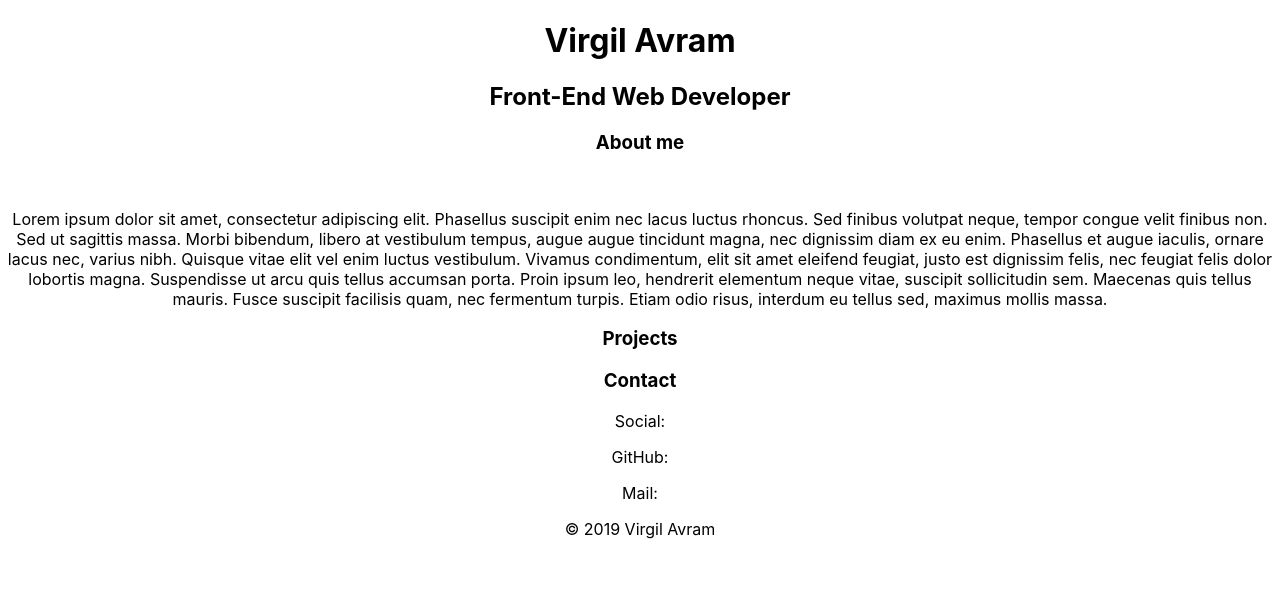
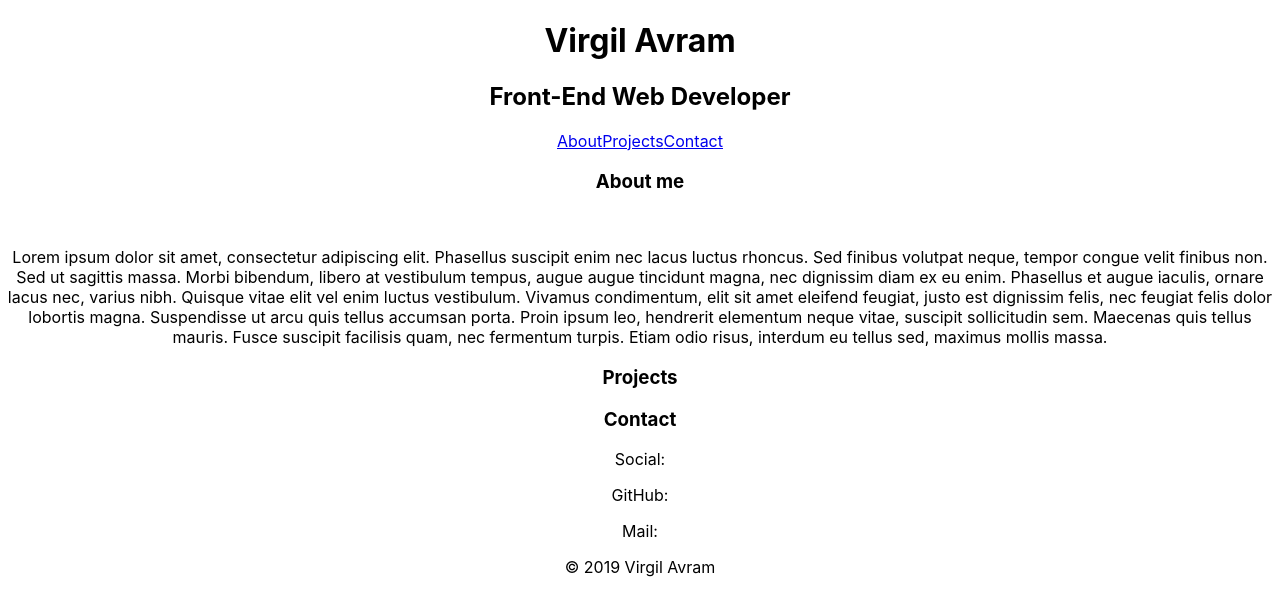
Before and after one commit to virgilseo/portfolio, a React (Create React App) app: page / in a window 1280 px wide. Shown: the top 614 px of the page. Built offline with nearby package versions, Linux system fonts and the light colour scheme.

Commit message:
Enable site navigation

```diff
--- a/src/About.js
+++ b/src/About.js
@@ -6,7 +6,7 @@ class About extends Component {
 
     return (
 
-       <section>
+       <section id='about'>
        <h3>About me</h3>
        <img src='' alt=''/>
        <p> Lorem ipsum dolor sit amet, consectetur adipiscing elit. Phasellus suscipit enim nec lacus luctus rhoncus.
--- a/src/App.js
+++ b/src/App.js
@@ -5,6 +5,7 @@ import Footer from './Footer.js';
 import About from './About.js';
 import Contact from './Contact.js';
 import Projects from './Projects.js';
+import Navigation from './Navigation';
 
 class App extends Component {
 
@@ -13,6 +14,7 @@ class App extends Component {
     return (
       <div className='App'>
         <Header />
+        <Navigation />
         <About />
         <Projects />
         <Contact />
--- a/src/Contact.js
+++ b/src/Contact.js
@@ -6,7 +6,7 @@ class Contact extends Component {
 
     return(
 
-      <section>
+      <section id='contact'>
         <h3>Contact</h3>
         <p>Social: </p>
         <p>GitHub: </p>
--- /dev/null
+++ b/src/Navigation.js
@@ -0,0 +1,18 @@
+import React, {Component} from 'react';
+
+class Navigation extends Component {
+
+  render() {
+
+    return(
+
+      <nav>
+        <a href='#about'>About</a>
+        <a href='#projects'>Projects</a>
+        <a href='#contact'>Contact</a>
+      </nav>
+    )
+  }
+}
+
+export default Navigation
--- a/src/Projects.js
+++ b/src/Projects.js
@@ -6,7 +6,7 @@ class Projects extends Component {
 
     return(
 
-      <section>
+      <section id='projects'>
        <h3>Projects</h3>
       </section>
     )
```
